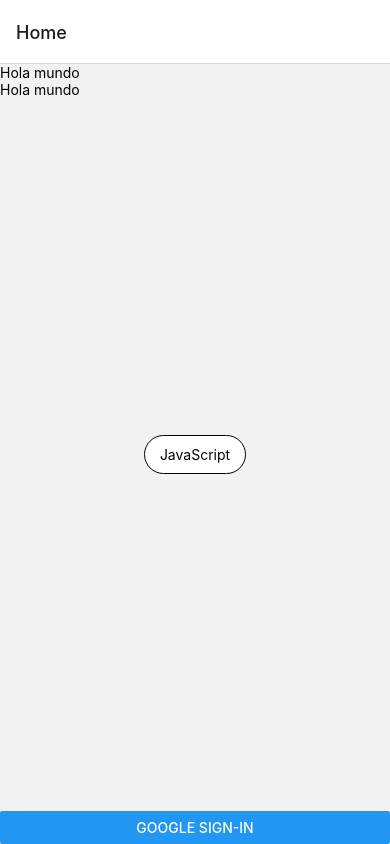
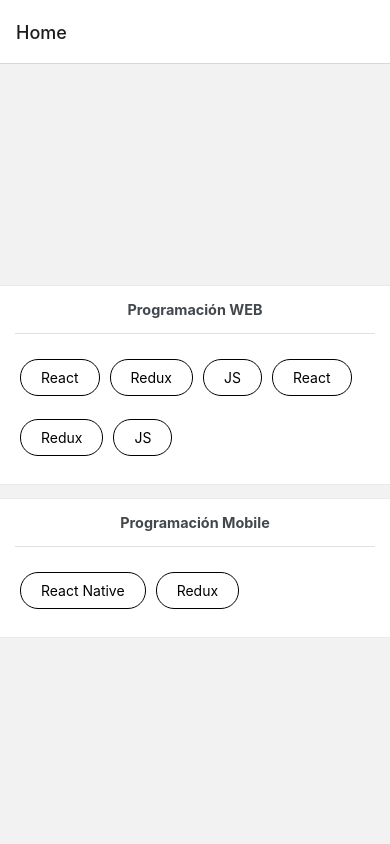
Before and after one commit to Proyecto-Final-Frre/TinWorkApp, a React Native app: screen /Home in a window 390 px wide. Built offline with nearby package versions, Linux system fonts and the light colour scheme; what @react-native-google-signin/google-signin would draw is missing.

Commit message:
se implementaron los botones, aptitudes y seccion

```diff
--- a/package.json
+++ b/package.json
@@ -16,6 +16,8 @@
     "@react-native-google-signin/google-signin": "^7.2.2",
     "@react-navigation/native": "^6.0.10",
     "@react-navigation/native-stack": "^6.6.2",
+    "@rneui/base": "^4.0.0-rc.5",
+    "@rneui/themed": "^4.0.0-rc.5",
     "react": "17.0.2",
     "react-native": "0.68.2",
     "react-native-dotenv": "^3.3.0",
--- a/src/components/BotonAptitud.js
+++ b/src/components/BotonAptitud.js
@@ -1,50 +1,31 @@
-import * as React from 'react';
-import {useState} from 'react';
-import {
-  Text,
-  TouchableOpacity,
-  View,
-  StyleSheet,
-  FlatList,
-  SectionList,
-  ScrollView,
-  RefreshControl,
-} from 'react-native';
-import {Colors} from './colors';
+import React from 'react';
+import {Button, withTheme} from '@rneui/themed';
+import {Colors} from '../components/colors';
 
-const TYPES = ['blanco', 'azul'];
+const BotonAptitud = ({title, isActive, onPress}) => {
+  return (
+    <Button
+      title={title}
+      buttonStyle={{
+        backgroundColor: isActive ? Colors.tinworkAzul : Colors.tinworkBlanco,
+        borderRadius: 18,
+        borderColor: isActive ? Colors.tinworkAzul : 'black',
+        borderWidth: 1,
+        paddingHorizontal: 20,
+      }}
+      titleStyle={{
+        color: isActive ? Colors.tinworkBlanco : 'black',
+        fontSize: 14,
+        fontFamily: '',
+      }}
+      containerStyle={{
+        marginHorizontal: 5,
+        height: 40,
+        marginVertical: 10,
+      }}
+      onPress={onPress}
+    />
+  );
+};
 
-export default function BotonAptitud({children, onPress, label}) {
-  const [isActive, setIsActive] = useState(false);
-
-  const handleClick = () => {
-    setIsActive(current => !current),
-      isActive
-        ? alert('Se ha quitado la habilidad')
-        : alert('Se ha agregado la habilidad');
-  };
-
-  const btnStyle = StyleSheet.create({
-    button: {
-      //height: 40,
-      //width: 130,
-      borderRadius: 20,
-      borderWidth: 1,
-      borderColor: isActive ? Colors.tinworkAzul : 'black',
-      paddingHorizontal: 15,
-      paddingVertical: 10,
-      justifyContent: 'center',
-      alignItems: 'center',
-      backgroundColor: isActive ? Colors.tinworkAzul : Colors.tinworkBlanco,
-    },
-    buttonText: {
-      color: isActive ? 'white' : 'black',
-    },
-  });
-
-  return (
-    <TouchableOpacity style={btnStyle.button} onPress={handleClick}>
-      <Text style={btnStyle.buttonText}>{label}</Text>
-    </TouchableOpacity>
-  );
-}
+export default withTheme(BotonAptitud, '');
--- /dev/null
+++ b/src/components/Seccion.js
@@ -0,0 +1,37 @@
+import React from 'react';
+import {Card, withTheme} from '@rneui/themed';
+import {View, StyleSheet} from 'react-native';
+import BotonAptitud from '../components/BotonAptitud';
+
+const Seccion = ({title, aptitudes = [], onClickAptitud}) => {
+  return (
+    <Card containerStyle={styles.container}>
+      <Card.Title>{title}</Card.Title>
+      <Card.Divider />
+      <View style={styles.aptitudes}>
+        {aptitudes.map((aptitud, index) => (
+          <BotonAptitud
+            title={aptitud.title}
+            onPress={() => onClickAptitud(aptitud)}
+            key={index}
+            isActive={aptitud.isActive}
+          />
+        ))}
+      </View>
+    </Card>
+  );
+};
+
+const styles = StyleSheet.create({
+  container: {
+    borderWidth: 0,
+    width: '100%',
+  },
+  aptitudes: {
+    display: 'flex',
+    flexDirection: 'row',
+    flexWrap: 'wrap',
+  },
+});
+
+export default withTheme(Seccion, '');
--- a/src/components/colors.js
+++ b/src/components/colors.js
@@ -1,4 +1,4 @@
 export const Colors = {
-  tinworkAzul: '#0061FF',
+  tinworkAzul: '#2E81FB',
   tinworkBlanco: '#FFFFFF',
 };
--- /dev/null
+++ b/src/data/Secciones.json
@@ -0,0 +1,44 @@
+[
+  {
+    "title": "Programación WEB",
+    "aptitudes": [
+      {
+        "title": "React",
+        "id": "01"
+      },
+      {
+        "title": "Redux",
+        "id": "02"
+      },
+      {
+        "title": "JS",
+        "id": "03"
+      },
+      {
+        "title": "React",
+        "id": "04"
+      },
+      {
+        "title": "Redux",
+        "id": "05"
+      },
+      {
+        "title": "JS",
+        "id": "06"
+      }
+    ]
+  },
+  {
+    "title": "Programación Mobile",
+    "aptitudes": [
+      {
+        "title": "React Native",
+        "id": "07"
+      },
+      {
+        "title": "Redux",
+        "id": "08"
+      }
+    ]
+  }
+]
--- a/src/screens/HomeScreen.js
+++ b/src/screens/HomeScreen.js
@@ -1,7 +1,8 @@
-import React from 'react';
-import {Text, Button, View, StyleSheet, FlatList} from 'react-native';
+import React, {useState} from 'react';
+import {View, StyleSheet} from 'react-native';
 import {authenticationWithGoogle} from '../../AuthService';
-import BotonAptitud from '../components/BotonAptitud';
+import Seccion from '../components/Seccion';
+import seccionesJson from '../data/Secciones.json';
 
 async function onGoogleButtonPress() {
   const auth = await authenticationWithGoogle();
@@ -9,14 +10,37 @@ async function onGoogleButtonPress() {
 }
 
 export default function HomeScreen() {
+  const [secciones, setSecciones] = useState(seccionesJson);
+
+  const onClickAptitud = aptitud => {
+    const newSections = [];
+    secciones.forEach(seccion => {
+      const newAptitudes = [];
+      seccion.aptitudes.forEach(a => {
+        newAptitudes.push({
+          ...a,
+          isActive: aptitud.id === a.id,
+        });
+      });
+      newSections.push({
+        ...seccion,
+        aptitudes: newAptitudes,
+      });
+    });
+    setSecciones(newSections);
+  };
+
   return (
     <>
-      <Text>Hola mundo</Text>
-      <Text>Hola mundo</Text>
       <View style={styles.container}>
-        <BotonAptitud label={'JavaScript'} />
+        {secciones.map(s => (
+          <Seccion
+            title={s.title}
+            onClickAptitud={onClickAptitud}
+            aptitudes={s.aptitudes}
+          />
+        ))}
       </View>
-      <Button title="Google Sign-In" onPress={() => onGoogleButtonPress()} />
     </>
   );
 }
```
Also changed, not shown: src/components/BotonAceptar.js (added, +30 -0 lines), 1 other file (tests, documents, lock files or other folders).
